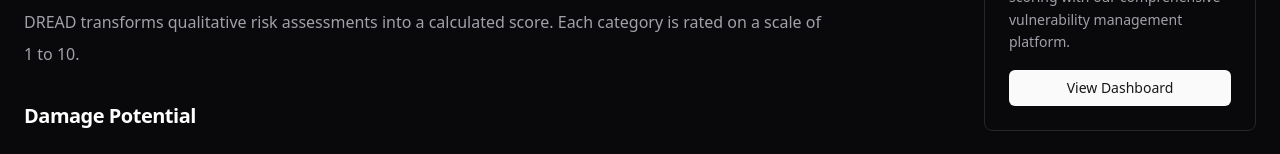
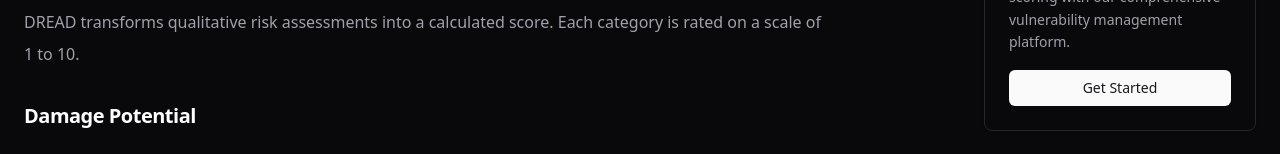
Before and after one commit to ogdmerlin/vulntrack, a Next.js app: page /blog/dread-scoring-framework-guide in a window 1280 px wide. Shown: the part 614-768 px from the top of the page. Built offline with nearby package versions, Linux system fonts and the light colour scheme.

Commit message:
chore: release v2.0.0 - final polish, doc updates, and build fixes

```diff
--- a/package.json
+++ b/package.json
@@ -4,7 +4,7 @@
   "private": true,
   "scripts": {
     "dev": "next dev",
-    "build": "prisma generate && npx prisma db push && next build",
+    "build": "next build",
     "start": "next start",
     "lint": "eslint",
     "postinstall": "prisma generate"
--- a/src/app/blog/[slug]/page.tsx
+++ b/src/app/blog/[slug]/page.tsx
@@ -167,7 +167,7 @@ export default function BlogPostPage({ params }: { params: { slug: string } }) {
                                     Automate your DREAD and CVSS scoring with our comprehensive vulnerability management platform.
                                 </p>
                                 <Button className="w-full" size="sm">
-                                    View Dashboard
+                                    Get Started
                                 </Button>
                             </div>
                         </div>
--- a/src/lib/content.ts
+++ b/src/lib/content.ts
@@ -234,7 +234,7 @@ Injection occurs when untrusted data is sent to an interpreter as part of a comm
 
 This is a new category for 2021, focusing on risks related to design flaws. If we want to "shift left" as an industry, it calls for more use of threat modeling, secure design patterns, and reference architectures.
 
-> ** distinction**: An insecure design cannot be fixed by a perfect implementation as by definition, needed security controls were never created to defend against specific attacks.
+> **Distinction**: An insecure design cannot be fixed by a perfect implementation as by definition, needed security controls were never created to defend against specific attacks.
 
 ## A05:2021 – Security Misconfiguration
 
```
Also changed, not shown: 1 other file (tests, documents, lock files or other folders).
